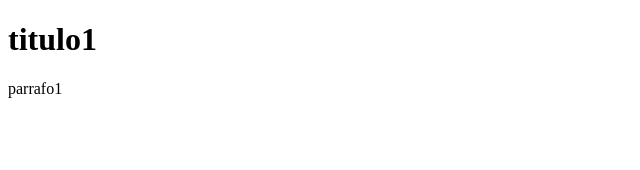
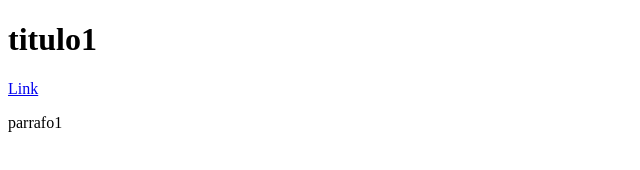
Before and after one commit to alainmelendez/pruebaderamas, a plain HTML site: page index.html in a window 1280 px wide. Shown: the whole page, without its empty margins (0-640 px from the left). Drawn offline with Linux system fonts and the light colour scheme.

Commit message:
Se carga link de google en la rama2

```diff
--- a/index.html
+++ b/index.html
@@ -8,6 +8,7 @@
 </head>
 <body>
     <h1>titulo1</h1>
+    <a href="https://www.google.com/" target="_blank">Link</a>
     <p>parrafo1</p>
 </body>
 </html>
```
